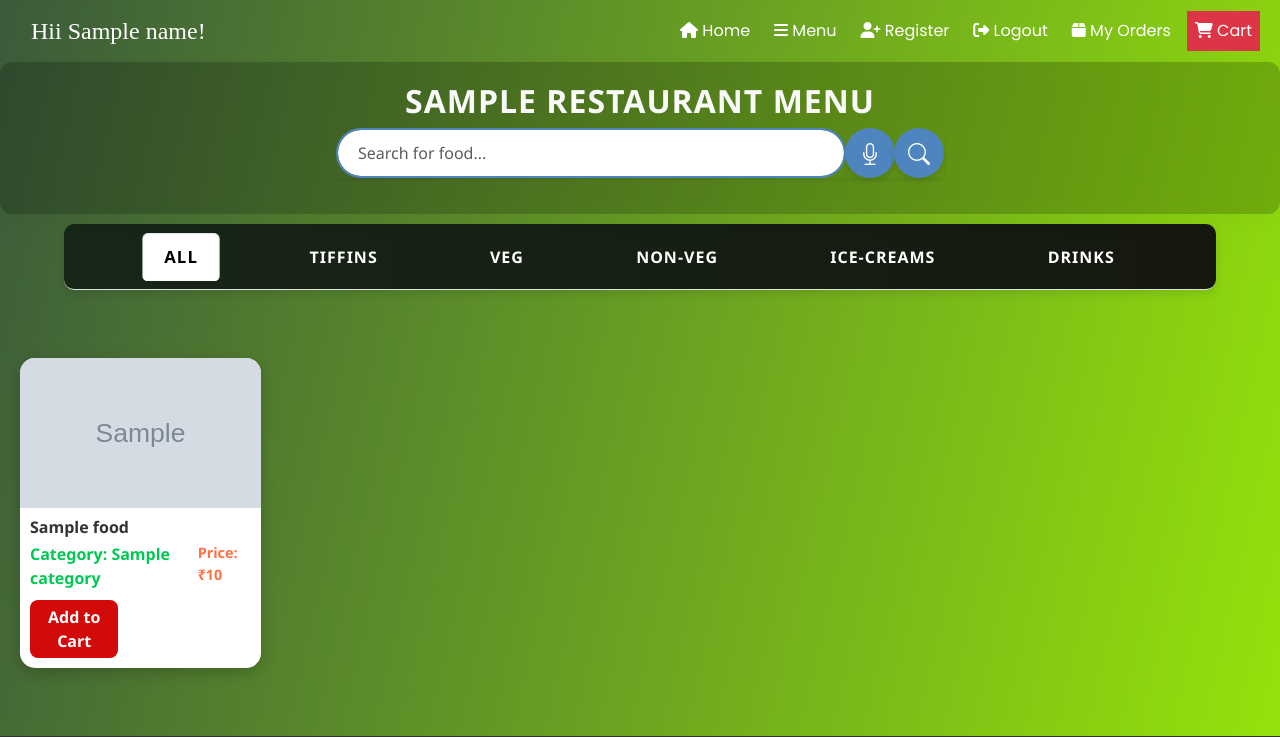
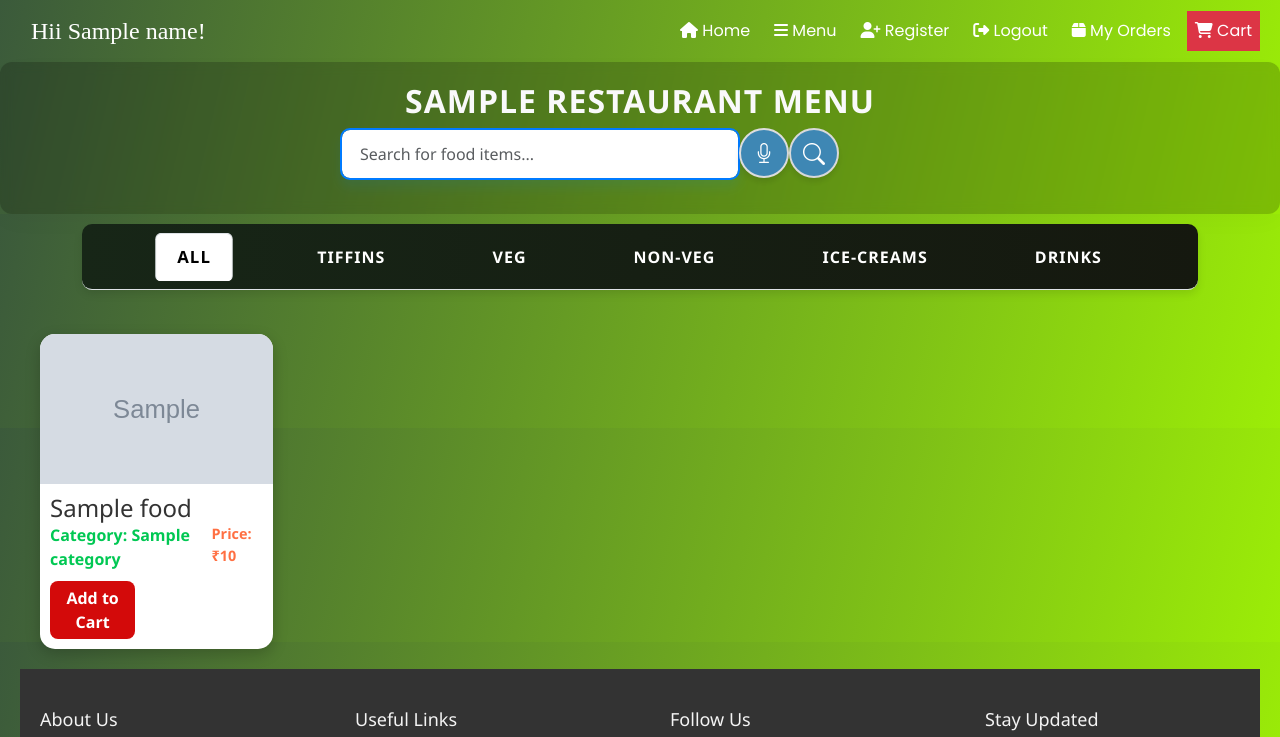
Before and after one commit to sailesh-prasad/Online_Food_Ordering_System, a Django app: template ordering/templates/home/restaurant_menu.html in a window 1280 px wide. Shown: the top 737 px of the page. Run offline with Django 3.2, Linux system fonts and the light colour scheme; the template is opened without the code that fills it: most values are stand-ins (such as "Sample title", 1, 10 or a date in 2020); grey boxes marked "Sample" are stand-in pictures; some web fonts are replaced.

Commit message:
search and voice added

```diff
--- a/ordering/templates/home/restaurant_menu.html
+++ b/ordering/templates/home/restaurant_menu.html
@@ -384,18 +384,14 @@
         <h1>{{ restaurant.restaurantName }} Menu</h1>
 
 
-        <!-- Search Bar -->
-        <div class="mb-4">
-            <div class="row justify-content-center">
-                <div class="col-md-6">
-                    <div class="input-group shadow-sm">
-                        <input type="text"
-                            class="form-control rounded-pill"
-                            id="searchInput"
-                            placeholder="Search for food..."
-                            onkeyup="filterFoodItems()"
-                            style="padding: 10px 20px; border: 2px solid #4e85be;">
-                        <button class="btn btn-secondary rounded-pill" id="micButton">
+
+
+
+        <!-- Search Bar with Microphone -->
+<div class="input-group mb-4">
+    <input id="search-bar" type="text" class="form-control" placeholder="Search for food items..." oninput="filterFoodItems()">
+    <div class="input-group-append">
+        <button class="btn btn-secondary rounded-pill" id="mic-button" onclick="startVoiceSearch()">
             <i class="bi bi-mic"></i>
         </button>
         <button class="btn btn-primary rounded-pill" id="searchButton">
@@ -403,16 +399,94 @@
         </button>
     </div>
 </div>
-            </div>
 
-        <!-- Category Tabs -->
-        </div>
-        </div>
+        <style>
+            /* Styling for the input group */
+.input-group {
+    display: flex;
+    width: 80%; /* Adjust the width of the search bar */
+    max-width: 600px; /* Maximum width for large screens */
+    margin: 0 auto;
+}
+
+/* Styling for the search input */
+#search-bar {
+    padding: 12px 18px;
+    border-radius: 10px; /* Rounded edges */
+    border: 2px solid #007bff;
+    width: 100%; /* Takes up most of the input group width */
+    max-width: 400px;
+    box-shadow: 0px 8px 12px rgba(0, 123, 255, 0.1);
+    transition: box-shadow 0.3s ease;
+}
+
+#search-bar:focus {
+    box-shadow: 0px 8px 15px rgba(0, 123, 255, 0.3);
+    outline: none;
+}
+
+/* Styling for the input group append to position buttons side by side */
+.input-group-append {
+    display: flex;
+}
+
+/* Styling for the microphone button */
+#mic-button {
+    border-radius: 50%; /* Make the button round */
+    width: 50px; /* Set width */
+    height: 50px; /* Set height to match width for perfect circle */
+    padding: 0; /* Remove any extra padding */
+    background-color: #3e87b4;
+    border: 2px solid #ddd;
+    cursor: pointer;
+    display: flex;
+    justify-content: center;
+    align-items: center;
+}
+
+#mic-button:hover {
+    background-color: #121cd1;
+}
+
+/* Icon styling */
+#mic-button i {
+    font-size: 20px; /* Adjust icon size to fit inside the circle */
+}
+
+
+/* Styling for the search button */
+#searchButton {
+    border-radius: 50%; /* Make the button round */
+    padding: 10px;
+    background-color: #3e87b4;
+    color: #fff;
+    border: 2px solid #d8d9da;
+    cursor: pointer;
+}
+
+#searchButton:hover {
+    background-color: #121cd1;
+}
 
 
 
-<!-- Styles for Both Mic and Search Buttons -->
+/* Responsive design: Stack buttons on smaller screens */
+@media (max-width: 768px) {
+    .input-group {
+        width: 90%;
+    }
 
+    #search-bar {
+        width: 70%;
+    }
+
+    #mic-button, #searchButton {
+        padding: 6px;
+    }
+}
+
+
+        </style>
 
         <!-- Category Tabs -->
         <div class="mb-4">
@@ -439,8 +513,6 @@
         </div>
 
         <!-- Food Items -->
- <BR>
-
         <section id="food-items-section" class="section">
             <div class="food-items-row">
                 {% for food in food_items %}
@@ -448,7 +520,7 @@
                     <div class="food-card">
                         <img src="/media/{{ food.image }}" class="food-image" alt="{{ food.name }}">
                         <div class="food-details">
-                    <h4 class="food-name">{{ food.name }}</h4>
+                            <h4 class="card-title">{{ food.name }}</h4>
                             <div class="food-info">
                                 <span class="food-category">Category: {{ food.category }}</span>
                                 <span class="food-price">Price: ₹{{ food.price }}</span>
@@ -462,35 +534,121 @@
                 {% endfor %}
             </div>
         </section>
-<br>
-<br>
+        <script>
+            function filterCategory(category) {
+                const foodCards = document.querySelectorAll(".food-card");  // Select all food cards
+                foodCards.forEach(card => {
+                    // If category is "all", show all food items, otherwise filter by the selected category
+                    if (category === "all" || card.dataset.category === category) {
+                        card.parentElement.style.display = "block";  // Show item
+                    } else {
+                        card.parentElement.style.display = "none";  // Hide item
+                    }
+                });
+
+                // Add or remove the "active" class to the buttons to highlight the selected category
+                const buttons = document.querySelectorAll('.nav-link');
+                buttons.forEach(button => {
+                    if (button.textContent.toLowerCase() === category || category === "all" && button.textContent.toLowerCase() === "all") {
+                        button.classList.add("active");
+                    } else {
+                        button.classList.remove("active");
+                    }
+                });
+            }
+        </script>
 
 
+        <!-- JavaScript Functions -->
         <script>
+            // Filter food items based on search query
+            function filterFoodItems() {
+                const query = document.getElementById("search-bar").value.toLowerCase();
+                const foodCards = document.querySelectorAll(".food-card");
+                foodCards.forEach(card => {
+                    const foodName = card.querySelector(".card-title").textContent.toLowerCase();
+                    if (foodName.includes(query)) {
+                        card.parentElement.style.display = "block";
+                    } else {
+                        card.parentElement.style.display = "none";
+                    }
+                });
+            }
+
+            // Filter food items based on category
+            function filterCategory(category) {
+                const foodCards = document.querySelectorAll(".food-card");
+                foodCards.forEach(card => {
+                    if (category === "all" || card.dataset.category === category) {
+                        card.parentElement.style.display = "block";
+                    } else {
+                        card.parentElement.style.display = "none";
+                    }
+                });
+
+                // Update active tab styling
+                const navLinks = document.querySelectorAll('.custom-nav-link');
+                navLinks.forEach(link => link.classList.remove('active'));
+                event.target.classList.add('active');
+            }
+
+            // Start voice search functionality
+function startVoiceSearch() {
+    if (!('webkitSpeechRecognition' in window)) {
+        alert('Your browser does not support voice recognition. Please use a compatible browser.');
+        return;
+    }
+
+    const recognition = new webkitSpeechRecognition();
+    recognition.lang = 'en-US';
+    recognition.interimResults = false;
+    recognition.maxAlternatives = 1;
+
+    recognition.onstart = function () {
+        console.log("Voice recognition started. Please speak...");
+    };
+
+    recognition.onresult = function (event) {
+        let query = event.results[0][0].transcript;
+        console.log("Voice recognized: ", query);
+
+        // Remove any trailing punctuation like full stops
+        query = query.replace(/[.,!?;]$/, '').trim();
+
+        document.getElementById("search-bar").value = query;
+        filterFoodItems();
+    };
+
+    recognition.onerror = function (event) {
+        console.error("Voice recognition error: ", event.error);
+        alert("Sorry, there was an error with voice recognition. Please try again.");
+    };
+
+    recognition.onend = function () {
+        console.log("Voice recognition ended.");
+    };
+
+    recognition.start();
+}
+
+            // Toggle add/remove item in the cart
             function toggleCart(foodId) {
                 var button = document.getElementById('btn-' + foodId);
                 var action = button.innerHTML.trim() === "Add to Cart" ? "add" : "remove";
 
-        console.log("Button clicked for foodId:", foodId, "Action:", action);
-
-        // Send the foodId to the server via a POST request
                 var xhr = new XMLHttpRequest();
                 xhr.open("POST", "{% url 'menu' %}", true);
                 xhr.setRequestHeader("Content-Type", "application/x-www-form-urlencoded");
-        xhr.setRequestHeader("X-CSRFToken", "{{ csrf_token }}");  // Add CSRF token for security
+                xhr.setRequestHeader("X-CSRFToken", "{{ csrf_token }}");
                 xhr.onreadystatechange = function () {
                     if (xhr.readyState == 4 && xhr.status == 200) {
-                // On success, toggle the button text and style
                         if (action === "add") {
                             button.innerHTML = "Remove from Cart";
-                    button.style.backgroundColor = "#4CAF50";  // Green color for added items
-                    button.style.cursor = "pointer";
+                            button.style.backgroundColor = "#4CAF50";
                         } else {
                             button.innerHTML = "Add to Cart";
-                    button.style.backgroundColor = "#d30a0a";  // Original color for add to cart
-                    button.style.cursor = "pointer";
+                            button.style.backgroundColor = "#d30a0a";
                         }
-                console.log("Button state updated for foodId:", foodId, "New state:", button.innerHTML.trim());
                     }
                 };
                 xhr.send("id=" + foodId + "&action=" + action);
```
Lines whose indentation alone changed are shown as unchanged.
